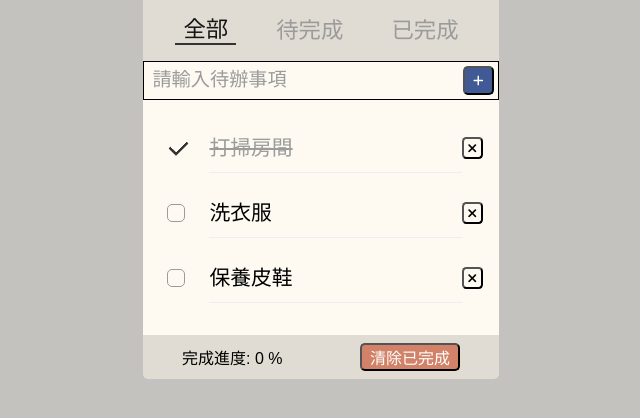
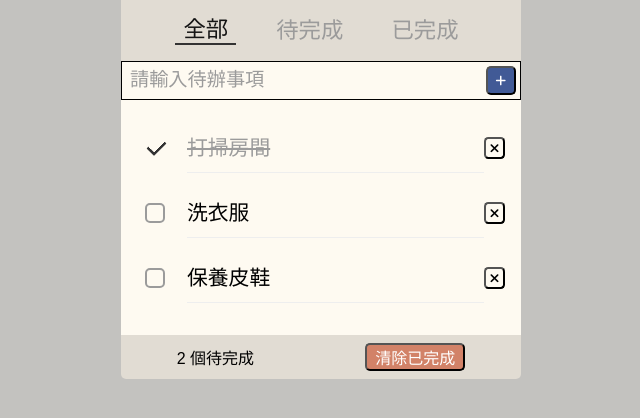
Before and after one commit to WOOWOOYONG/hexschool-JS-homework-Todolist, a plain HTML site: page index.html in a window 1280 px wide. Shown: the part 106-524 px from the top of the page, without its empty margins (319-959 px from the left). Drawn offline with Linux system fonts and the light colour scheme; a web font is replaced by a local one.

Commit message:
feat: 1.左下角顯示未完成待辦數量 2.可清除已完成待辦

```diff
--- a/index.html
+++ b/index.html
@@ -45,7 +45,7 @@
           </ul>
         </div>
         <div class="list_footer">
-          <p>完成進度: 0 %</p>
+          <p class="remaining"></p>
           <button class="clear_btn">清除已完成</button>
         </div>
       </div>
--- a/script.js
+++ b/script.js
@@ -1,12 +1,14 @@
 const add_input = document.querySelector(".add_input");
 const add_btn = document.querySelector(".add_btn");
-const list = document.querySelector(".list");
+const listArea = document.querySelector(".list");
 const tab = document.querySelector(".tab");
 const todoTabs = document.querySelectorAll(".tabState");
+const clear_btn = document.querySelector(".clear_btn");
+const remainingArea = document.querySelector(".remaining");
 let tabStatus = "all";
 
 //待辦清單陣列
-const todoList = [
+let todoList = [
   {
     content: "打掃房間",
     done: true,
@@ -41,7 +43,8 @@ function renderTodo(todos) {
         </button>
       </li>`;
   });
-  list.innerHTML = str;
+  listArea.innerHTML = str;
+  countUndone();
 }
 
 //redner todolist by status
@@ -86,7 +89,7 @@ add_btn.addEventListener("click", () => {
 });
 
 //更改狀態＆刪除待辦事項
-list.addEventListener("click", (e) => {
+listArea.addEventListener("click", (e) => {
   if (
     e.target.getAttribute("class") !== "delete_btn" &&
     e.target.getAttribute("class") !== "fa-solid fa-xmark"
@@ -109,6 +112,9 @@ list.addEventListener("click", (e) => {
 
 //依照選取頁籤變更當前todolist狀態
 tab.addEventListener("click", (e) => {
+  if (e.target.nodeName === "UL") {
+    return;
+  }
   changeTab(e);
 });
 
@@ -122,3 +128,33 @@ function changeTab(e) {
   tabStatus = selectedTab;
   setTodobyStatus(tabStatus);
 }
+
+//計算剩餘未完成事項
+function countUndone() {
+  const undoneNum = todoList.filter((todo) => {
+    return todo.done === false;
+  }).length;
+  if (undoneNum == 0) {
+    remainingArea.textContent = `沒事多喝水`;
+    reutrn;
+  }
+  remainingArea.textContent = `${undoneNum} 個待完成`;
+}
+
+//清除已完成事項
+clear_btn.addEventListener("click", () => {
+  clearDoneItem();
+});
+function clearDoneItem() {
+  todoList = todoList.filter((todo) => {
+    return todo.done === false;
+  });
+  //清除後回到'全部‘頁籤
+  todoTabs.forEach((tab) => {
+    tab.classList.remove("active");
+  });
+  todoTabs[0].classList.add("active");
+  tabStatus = "all";
+
+  setTodobyStatus(tabStatus);
+}
--- a/styles/style.scss
+++ b/styles/style.scss
@@ -55,8 +55,9 @@ body {
       }
     }
 
-    div.todolist {
-      ul.tab {
+    .todolist {
+      width: 400px;
+      .tab {
         border-radius: 5px 5px 0 0;
         display: flex;
         justify-content: center;
@@ -79,7 +80,7 @@ body {
         }
       }
 
-      div.todo_input {
+      .todo_input {
         display: flex;
         padding: 4px 4px 4px 0.5rem;
         border: 1px solid #000;
@@ -102,12 +103,12 @@ body {
         }
       }
 
-      div.content {
+      .content {
         padding: 0.5rem 1rem 1rem 1rem;
         background-color: $theme-color;
         font-size: 1.3rem;
 
-        ul.list {
+        .list {
           li {
             display: flex;
             justify-content: space-between;
@@ -151,7 +152,7 @@ body {
                 height: 1rem;
                 width: 1rem;
                 border-radius: 5px;
-                border: 1px solid $gray;
+                border: 2px solid $gray;
                 pointer-events: none;
                 transition: 0.3s ease;
               }
@@ -192,6 +193,7 @@ body {
               background-color: $theme-color;
               &:hover {
                 cursor: pointer;
+                transform: scale(1.2);
               }
               i {
                 font-size: 0.8rem;
@@ -200,7 +202,7 @@ body {
           }
         }
       }
-      div.list_footer {
+      .list_footer {
         display: flex;
         font-size: 1rem;
         padding: 0.5rem 1rem;
@@ -209,7 +211,7 @@ body {
         background-color: $footer-color;
         border-radius: 0 0 5px 5px;
 
-        button.clear_btn {
+        .clear_btn {
           margin-left: 2rem;
           font-size: 1rem;
           padding: 0 0.5rem;
```
Also changed, not shown: styles/style.css, 1 other file.
